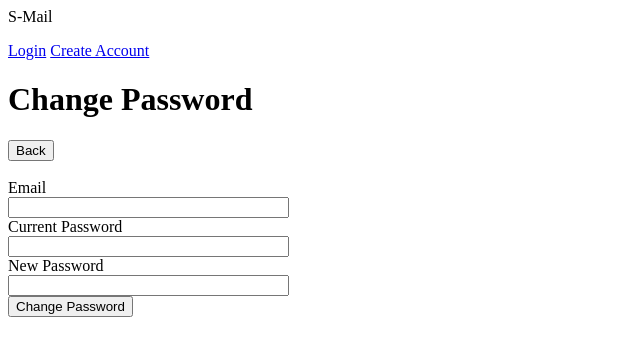
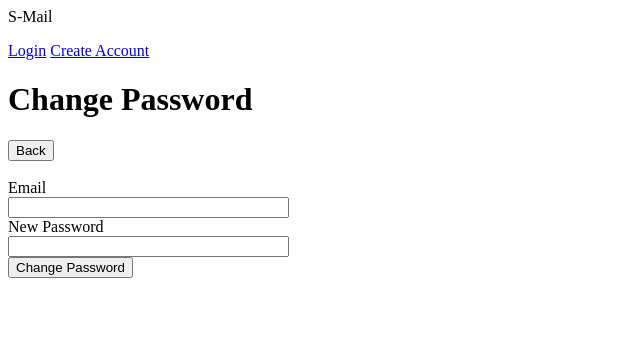
Before and after one commit to trungtran1234/EmailApp, a Flask app: page /changepassword in a window 1280 px wide. Shown: the top 356 px of the page, without its empty margins (0-640 px from the left). Run offline with Flask 3, Linux system fonts and the light colour scheme; a user stored in the database is signed in.

Commit message:
Changepassword works

```diff
--- a/app/forms.py
+++ b/app/forms.py
@@ -28,6 +28,5 @@ class ComposeForm(FlaskForm):
 
 class ChangePasswordForm(FlaskForm):
     email = StringField('Email', validators=[DataRequired()])
-    password = PasswordField('Current Password', validators=[DataRequired()])
     new_password = PasswordField('New Password', validators=[DataRequired()])
     submit = SubmitField('Change Password')
--- a/app/routes.py
+++ b/app/routes.py
@@ -92,11 +92,11 @@ def changepassword():
     form = ChangePasswordForm()
     if request.method == 'POST' and form.validate_on_submit():
         user = User.query.filter_by(email=form.email.data).first()
-        if user and check_password_hash(user.password, form.data):
+        if user:
             user.password = generate_password_hash(form.new_password.data)
             db.session.commit()
             flash('It worked!')
-            return redirect(url_for('mainpage.html'))
+            return redirect(url_for('mainpage'))
         else:
             flash('nope.')
     return render_template('changepassword.html', form=form)
--- a/app/templates/changepassword.html
+++ b/app/templates/changepassword.html
@@ -11,10 +11,6 @@
       {{ form.email(size=32)}}
     </div>
     <div>
-      {{ form.password.label }}<br>
-      {{ form.password(size=32)}}
-    </div>
-    <div>
       {{ form.new_password.label }}<br>
       {{ form.new_password(size=32) }}
     </div>
```
Also changed, not shown: app/app.db.
